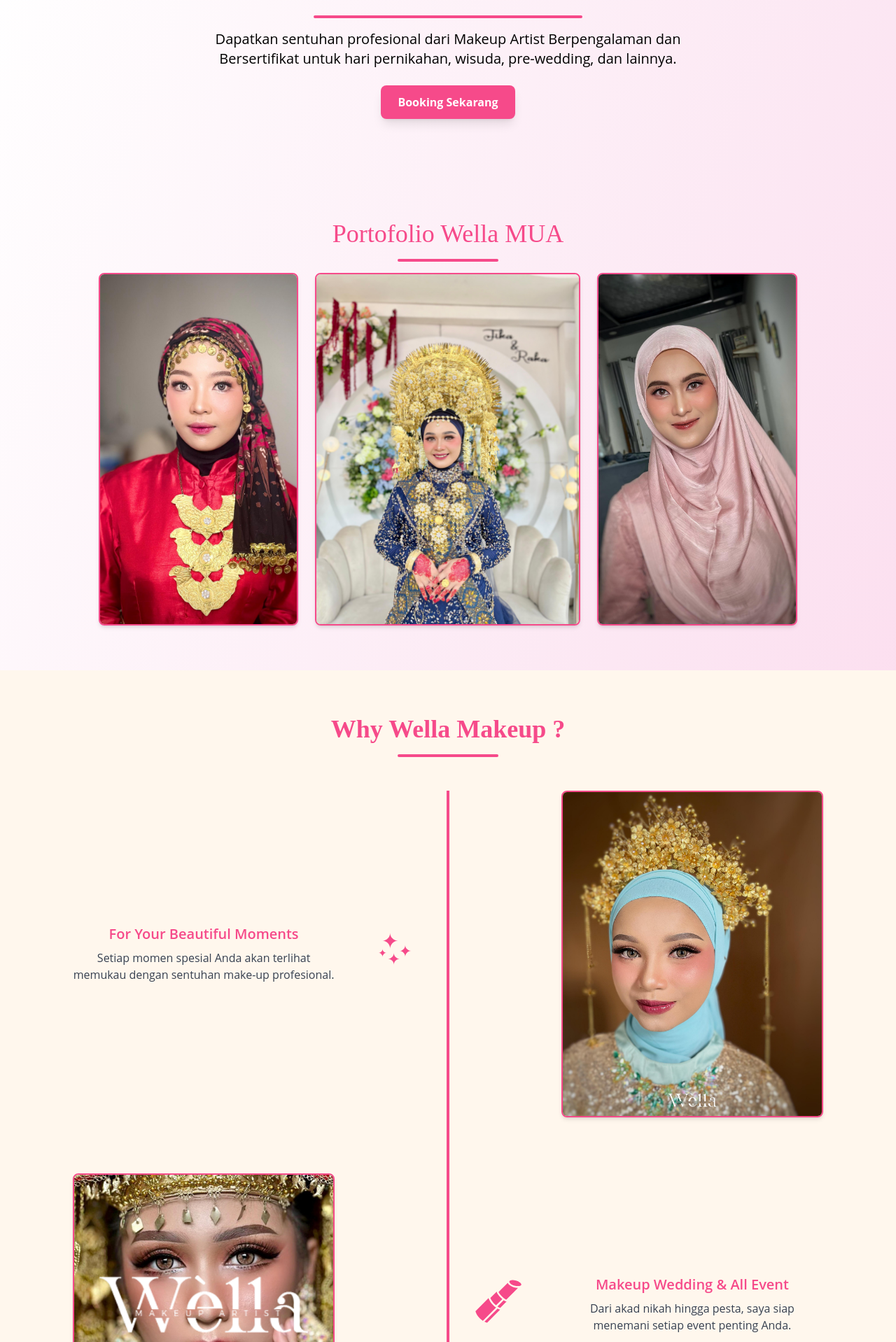
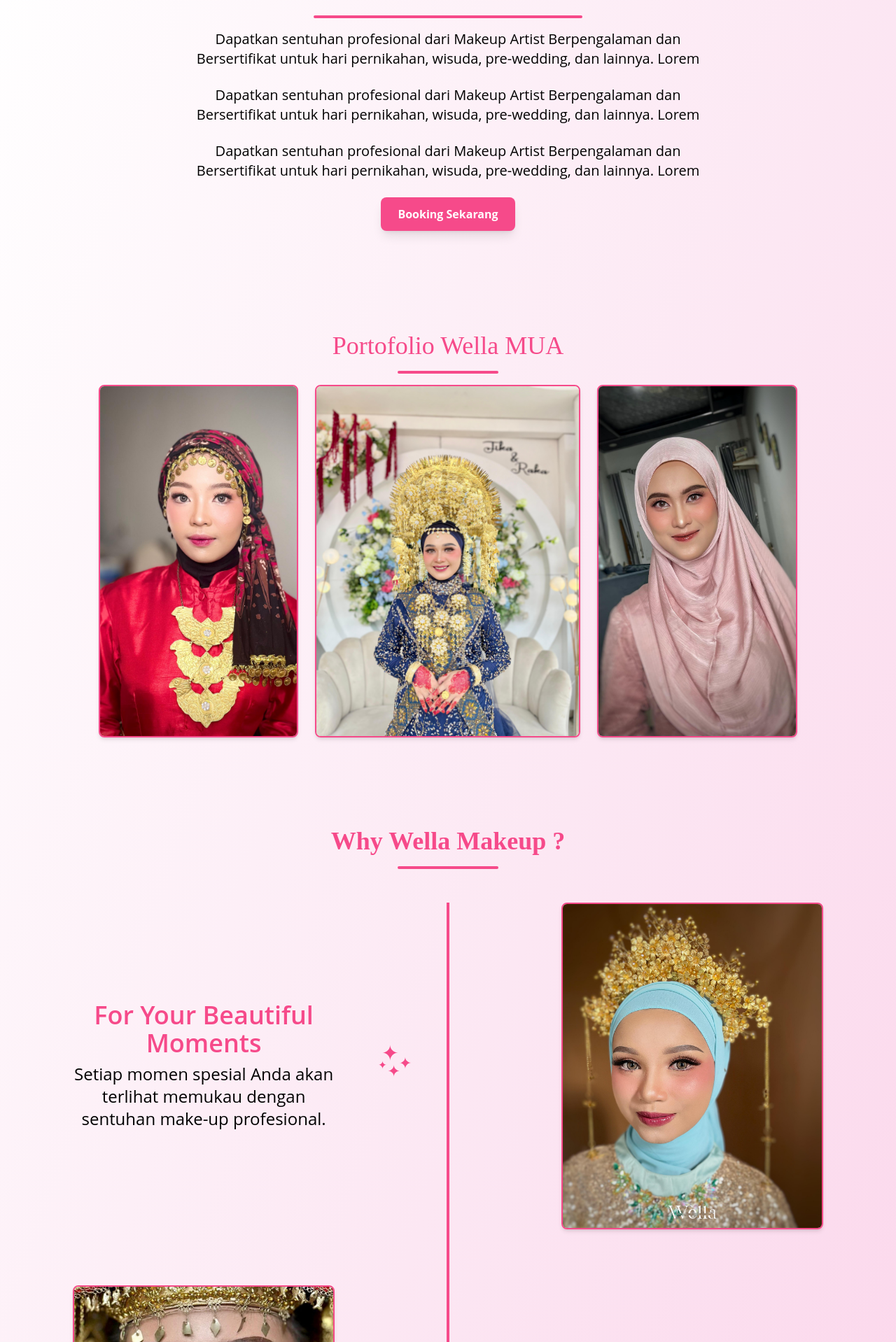
Before and after one commit to ifjika/wella-makeup, a React (Create React App) app in the folder frontend/: page / in a window 1280 px wide. Shown: the part 202-2120 px from the top of the page at 70% size. Built offline with nearby package versions, Linux system fonts and the light colour scheme.

Commit message:
Add scroll motion

```diff
--- a/frontend/package.json
+++ b/frontend/package.json
@@ -7,6 +7,7 @@
     "@testing-library/jest-dom": "^6.6.3",
     "@testing-library/react": "^16.3.0",
     "@testing-library/user-event": "^13.5.0",
+    "framer-motion": "^12.18.1",
     "react": "^19.1.0",
     "react-dom": "^19.1.0",
     "react-icons": "^5.5.0",
--- a/frontend/src/components/HeroSection.jsx
+++ b/frontend/src/components/HeroSection.jsx
@@ -11,6 +11,17 @@ const HeroSection = () => {
         <p className="text-lg md:text-xl text-dark mb-6">
           Dapatkan sentuhan profesional dari Makeup Artist Berpengalaman dan
           Bersertifikat untuk hari pernikahan, wisuda, pre-wedding, dan lainnya.
+          Lorem
+        </p>
+        <p className="text-lg md:text-xl text-dark mb-6">
+          Dapatkan sentuhan profesional dari Makeup Artist Berpengalaman dan
+          Bersertifikat untuk hari pernikahan, wisuda, pre-wedding, dan lainnya.
+          Lorem
+        </p>
+        <p className="text-lg md:text-xl text-dark mb-6">
+          Dapatkan sentuhan profesional dari Makeup Artist Berpengalaman dan
+          Bersertifikat untuk hari pernikahan, wisuda, pre-wedding, dan lainnya.
+          Lorem
         </p>
         <button className="bg-primary text-white px-6 py-3 rounded-lg font-bold shadow-lg hover:bg-pink-600 transition duration-300">
           Booking Sekarang
--- a/frontend/src/components/Portfolio.jsx
+++ b/frontend/src/components/Portfolio.jsx
@@ -1,4 +1,5 @@
 import React from "react";
+import { motion } from "framer-motion";
 import img1 from "../assets/portfolio-1.jpg";
 import img2 from "../assets/portfolio-2.jpg";
 import img3 from "../assets/portfolio-3.jpg";
@@ -13,18 +14,23 @@ const Portfolio = () => {
           Portofolio Wella MUA
         </h2>
         <div className="h-1 w-36 bg-primary mx-auto mb-4 rounded-full" />
+
         <div className="flex flex-wrap justify-center gap-6">
           {portofolioItems.map((items, index) => (
-            <div
+            <motion.div
               key={index}
-              className="rounded-lg overflow-hidden shadow-md border-2 border-primary "
+              className="rounded-lg overflow-hidden shadow-md border-2 border-primary"
+              initial={{ opacity: 0, y: 50 }}
+              whileInView={{ opacity: 1, y: 0 }}
+              transition={{ duration: 0.8, delay: index * 0.2 }}
+              viewport={{ once: true, amount: 0.3 }}
             >
               <img
                 src={items.path}
                 alt={`Client ${index + 1}`}
                 className="w-full h-[500px] object-cover object-top transition-transform duration-1000 hover:scale-110"
               />
-            </div>
+            </motion.div>
           ))}
         </div>
       </div>
--- a/frontend/src/components/Reason.jsx
+++ b/frontend/src/components/Reason.jsx
@@ -1,3 +1,5 @@
+import React from "react";
+import { motion } from "framer-motion";
 import img1 from "../assets/reason-1.jpg";
 import img2 from "../assets/reason-2.jpg";
 import img3 from "../assets/reason-3.jpg";
@@ -18,7 +20,7 @@ const Reason = () => {
       icon: <GiLipstick />,
       title: "Makeup Wedding & All Event",
       description:
-        "Dari akad nikah hingga pesta, saya siap menemani setiap event penting Anda.",
+        "Dari akad nikah hingga pesta, siap menemani setiap event penting Anda.",
       image: img2,
     },
     {
@@ -31,7 +33,7 @@ const Reason = () => {
   ];
 
   return (
-    <section className="py-16 px-4 cursor-default bg-orange-50">
+    <section className="py-16 px-4 cursor-default">
       <div className="max-w-6xl mx-auto text-center">
         <h2 className="text-4xl font-bold font-brand text-primary mb-4">
           Why Wella Makeup ?
@@ -48,11 +50,15 @@ const Reason = () => {
               const isEven = index % 2 === 1;
 
               return (
-                <div
-                  key={item.icon}
+                <motion.div
+                  key={item.title}
                   className={`relative flex flex-col md:flex-row items-center ${
                     isEven ? "md:flex-row-reverse" : ""
                   }`}
+                  initial={{ opacity: 0, y: 60 }}
+                  whileInView={{ opacity: 1, y: 0 }}
+                  transition={{ duration: 0.8, delay: index * 0.2 }}
+                  viewport={{ once: true, amount: 0.3 }}
                 >
                   {/* Text Section */}
                   <div
@@ -60,10 +66,12 @@ const Reason = () => {
                       isEven ? "left" : "right"
                     } mb-6 md:mb-0`}
                   >
-                    <h3 className="text-xl font-semibold text-primary">
+                    <h3 className="text-4xl font-semibold text-primary">
                       {item.title}
                     </h3>
-                    <p className="text-gray-700 mt-2">{item.description}</p>
+                    <p className="text-drak text-2xl mt-2">
+                      {item.description}
+                    </p>
                   </div>
 
                   {/* Centered Icon */}
@@ -93,7 +101,7 @@ const Reason = () => {
                       />
                     </div>
                   </div>
-                </div>
+                </motion.div>
               );
             })}
           </div>
```
Also changed, not shown: 1 other file (tests, documents, lock files or other folders).
